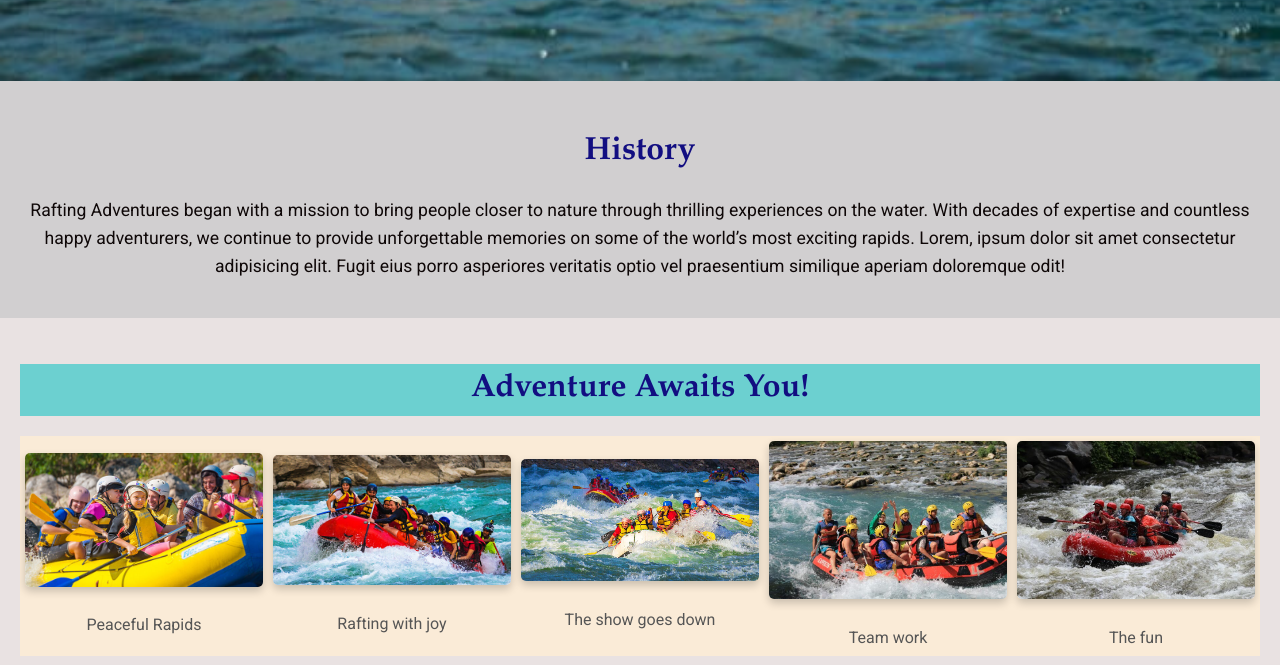
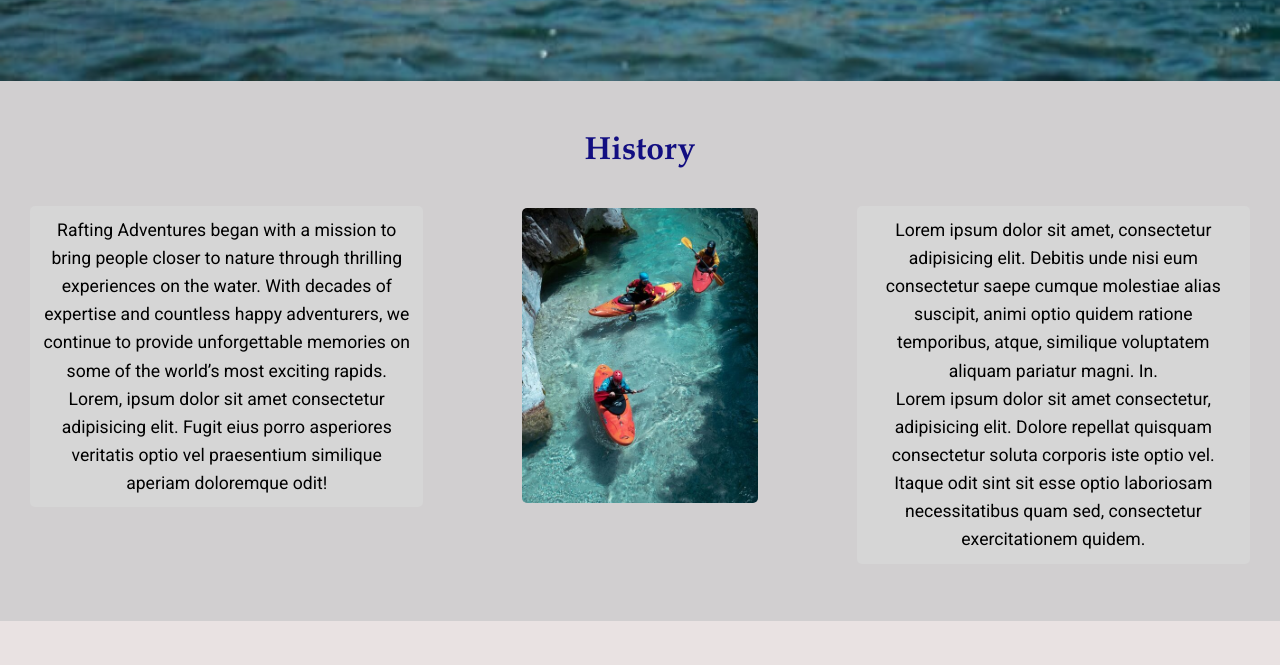
Before and after one commit to godfredyeboah/wdd130, a plain HTML site: page wwr/about.html in a window 1280 px wide. Shown: the part 899-1564 px from the top of the page. Drawn offline with Linux system fonts and the light colour scheme; a web font is replaced by a local one.

Commit message:
updated history

```diff
--- a/wwr/about.html
+++ b/wwr/about.html
@@ -31,7 +31,7 @@
 
         <div class="hero">
             <img src="images/rafting1.jpg" alt="hero image">
-            <h1>Rafting Company</h1>
+            <!-- <h1>Rafting Company</h1> -->
             <article>
                 <h2>Rafting</h2>
                 <img src="images/rafting2.jpg" alt="rafting2 image">
@@ -40,9 +40,24 @@
         </div>
 
         <section class="history">
-            <h2>History</h2>
-            <p>Rafting Adventures began with a mission to bring people closer to nature through thrilling experiences on the water. With decades of expertise and countless happy adventurers, we continue to provide unforgettable memories on some of the world’s most exciting rapids.
-                Lorem, ipsum dolor sit amet consectetur adipisicing elit. Fugit eius porro asperiores veritatis optio vel praesentium similique aperiam doloremque odit!</p>
+            <div class="container">
+                <h2>History</h2>
+                <div class="history-grid">
+                    <div class="history-item">
+                        <p>Rafting Adventures began with a mission to bring people closer to nature through thrilling experiences on the water. With decades of expertise and countless happy adventurers, we continue to provide unforgettable memories on some of the world’s most exciting rapids. <br>
+
+                        Lorem, ipsum dolor sit amet consectetur adipisicing elit. Fugit eius porro asperiores veritatis optio vel praesentium similique aperiam doloremque odit!<br></p>
+                    </div>
+                    <div class="history-item history-image">
+                        <img src="images/rafting8.jpg" alt="history-image">
+                    </div>
+                    <div class="history-item">
+                            <p>Lorem ipsum dolor sit amet, consectetur adipisicing elit. Debitis unde nisi eum consectetur saepe cumque molestiae alias suscipit, animi optio quidem ratione temporibus, atque, similique voluptatem aliquam pariatur magni. In.<br>
+
+                            Lorem ipsum dolor sit amet consectetur, adipisicing elit. Dolore repellat quisquam consectetur soluta corporis iste optio vel. Itaque odit sint sit esse optio laboriosam necessitatibus quam sed, consectetur exercitationem quidem.<br></p>
+                    </div>
+                </div>
+            </div>
         </section>
         <section class="adventure">
             <h2>Adventure Awaits You!</h2>
--- a/wwr/styles/rafting.css
+++ b/wwr/styles/rafting.css
@@ -96,12 +96,13 @@ nav ul li a:hover {
     background: rgba(0, 0, 0, 0.7);
     color: white;
     padding: 40px;
-    border-radius: 5px;
+    border-radius: 50px;
+    border-style: double;
   }
 
   .hero article img {
     float: right;
-    max-width: 100px;
+    max-width: 150px;
     margin: 0 0 10px 10px;
   }
 
@@ -121,6 +122,34 @@ nav ul li a:hover {
     font-size: 1.1em;
     color: var(--accent1-color);
     line-height: 1.6;
+}
+
+.history-grid {
+  display: flex;
+  flex-wrap: wrap;
+  justify-content: center;
+}
+
+.history-item {
+  width: calc(33.33% - 20px);
+  margin-bottom: 20px;
+}
+
+.history-item p {
+  padding: 10px;
+  background-color: #d6d6d6;
+  border-radius: 5px;
+  color: #000;
+}
+
+.history-item.history-image img {
+  max-width: 60%;
+  display: inline-block;
+  border-radius: 5px;
+}
+
+.history-item.history-image {
+  padding: 20px;
 }
 
 
```
Also changed, not shown: wwr/images/rafting10.jpg (added), wwr/images/rafting8.jpg (added), wwr/images/rafting9.jpg (added).
